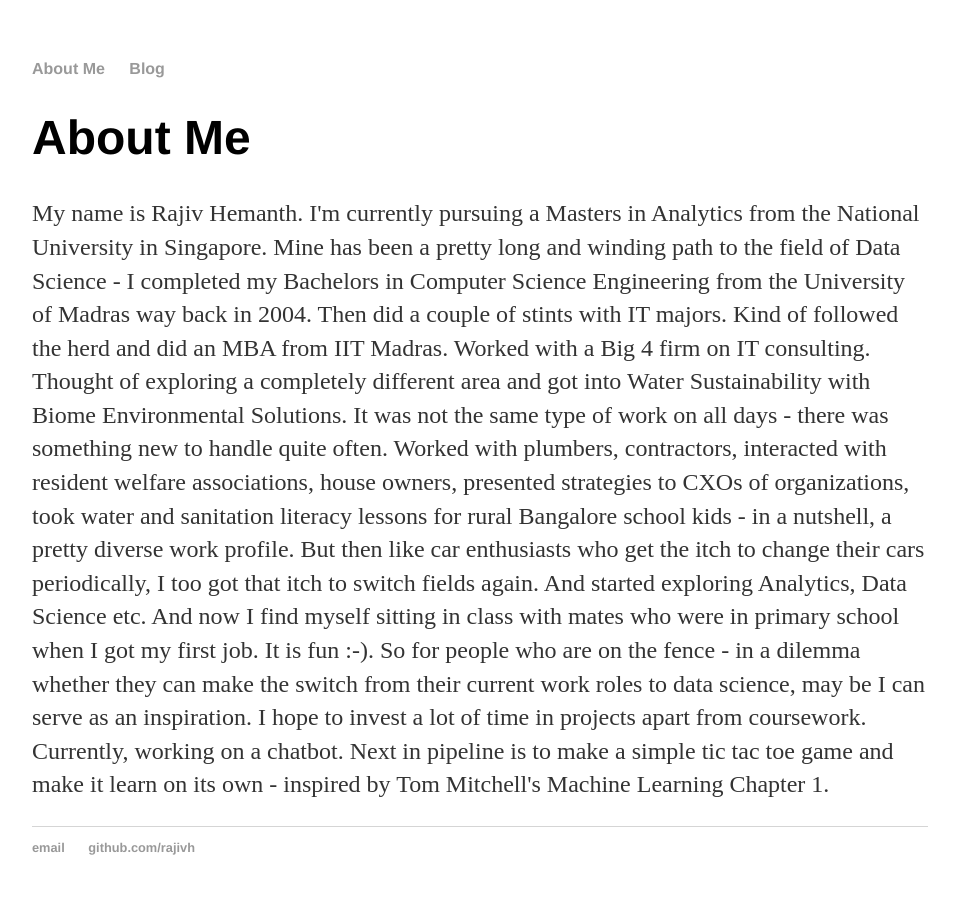
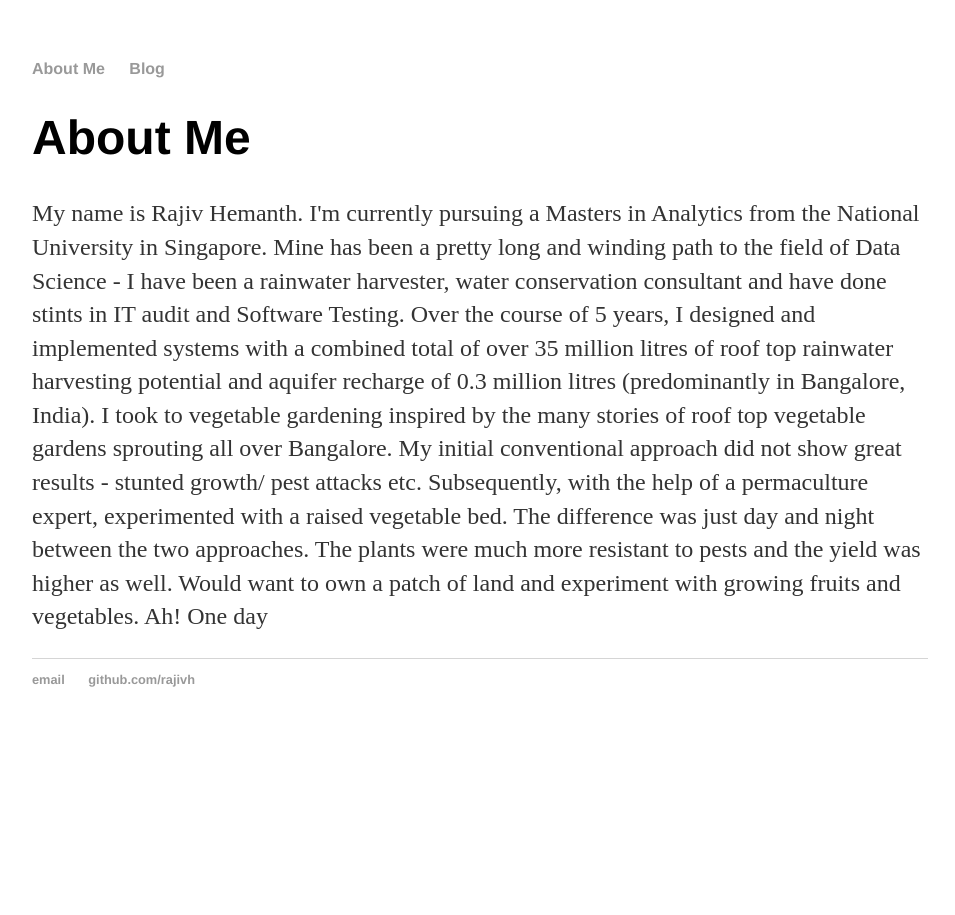
Before and after one commit to Rajivh/rajivh.github.io, a Jekyll site: the page built from about/index.html, in a window 1280 px wide. Shown: the whole page, without its empty margins (160-1115 px from the left). Built offline with Jekyll 4.4.1, drawn with Linux system fonts in a browser that asks for light colours.

Commit message:
Update index.html

```diff
--- a/about/index.html
+++ b/about/index.html
@@ -5,22 +5,10 @@ title: About Me
 
 	<h1>{{ page.title }}</h1>
 	<p>My name is Rajiv Hemanth. I'm currently pursuing a Masters in Analytics from the National University in Singapore.
-	   Mine has been a pretty long and winding path to the field of Data Science - I completed my Bachelors in Computer
-	   Science Engineering from the University of Madras way back in 2004. Then did a couple of stints with IT majors.
-	   Kind of followed the herd and did an MBA from IIT Madras. Worked with a Big 4 firm on IT consulting.
-
-	   Thought of exploring a completely different area and got into Water Sustainability with Biome Environmental
-	   Solutions. It was not the same type of work on all days - there was something new to handle quite
-	   often. Worked with plumbers, contractors, interacted with resident welfare associations, house owners, presented
-	   strategies to CXOs of organizations, took water and sanitation literacy lessons for rural Bangalore school kids -
-	   in a nutshell, a pretty diverse work profile.
-
-	   But then like car enthusiasts who get the itch to change their cars periodically, I too got that itch to switch
-	   fields again. And started exploring Analytics, Data Science etc. And now I find myself sitting in class with mates
-	   who were in primary school when I got my first job. It is fun :-). So for people who are on the fence - in a
-           dilemma whether they can make the switch from their current work roles to data science, may be I can serve as
-	   an inspiration.
-
-	   I hope to invest a lot of time in projects apart from coursework. Currently, working on a chatbot. Next in pipeline
-           is to make a simple tic tac toe game and make it learn on its own - inspired by Tom Mitchell's Machine Learning
-           Chapter 1. </p>
+	   Mine has been a pretty long and winding path to the field of Data Science - I have been a rainwater harvester, 	     water conservation consultant and have done stints in IT audit and Software Testing.
+	   Over the course of 5 years, I designed and implemented systems with a combined total of over 35 million litres of 		roof top rainwater harvesting potential and aquifer recharge of 0.3 million litres (predominantly in Bangalore, 	   India).
+	   I took to vegetable gardening inspired by the many stories of roof top vegetable gardens sprouting all over 	 	    Bangalore. My initial conventional approach did not show great results - stunted growth/ pest attacks etc.
+	   Subsequently, with the help of a permaculture expert, experimented with a raised vegetable bed. The difference was
+           just day and night between the two approaches. The plants were much more resistant to pests and the yield was
+           higher as well. Would want to own a patch of land and experiment with growing fruits and vegetables. Ah! One
+	   day</p>
```
